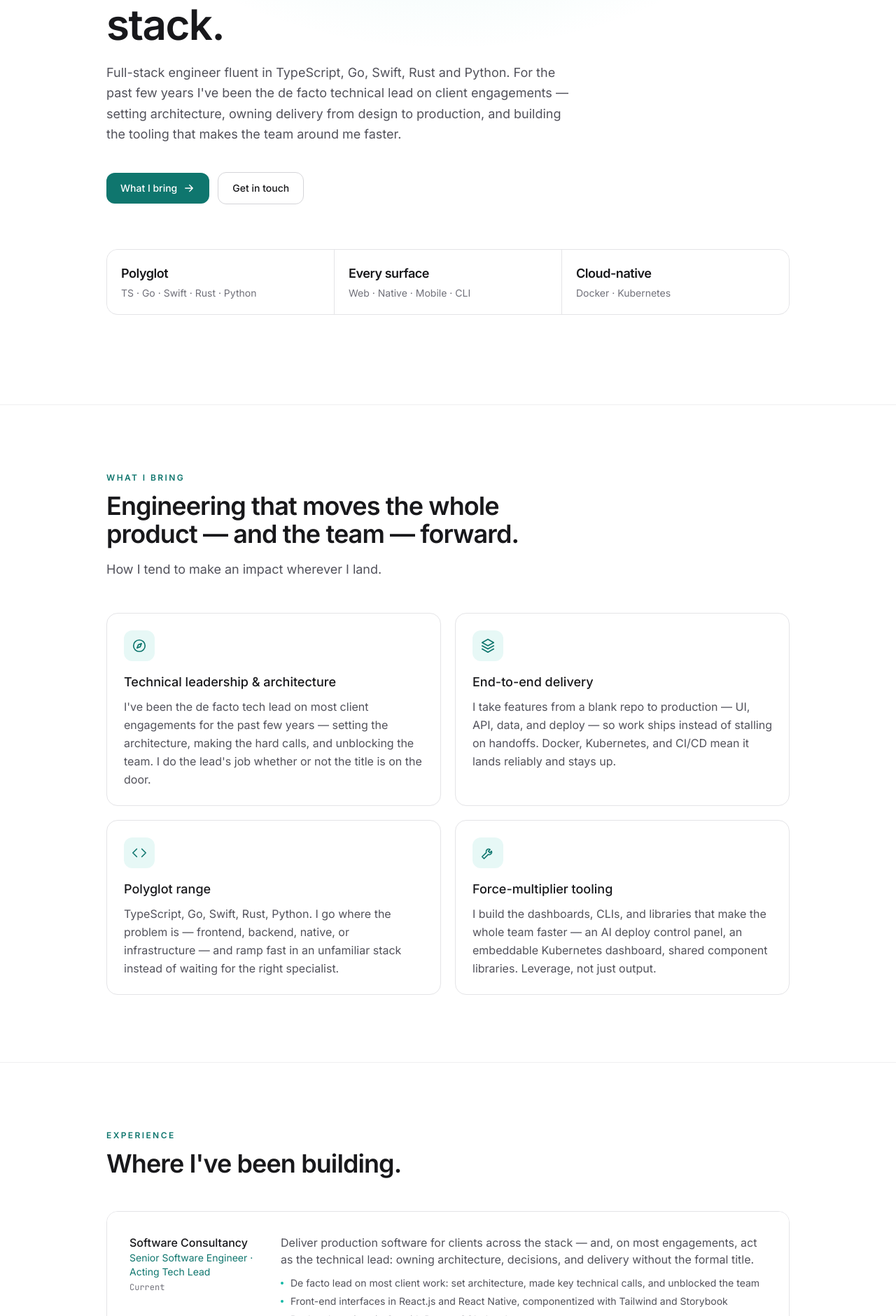
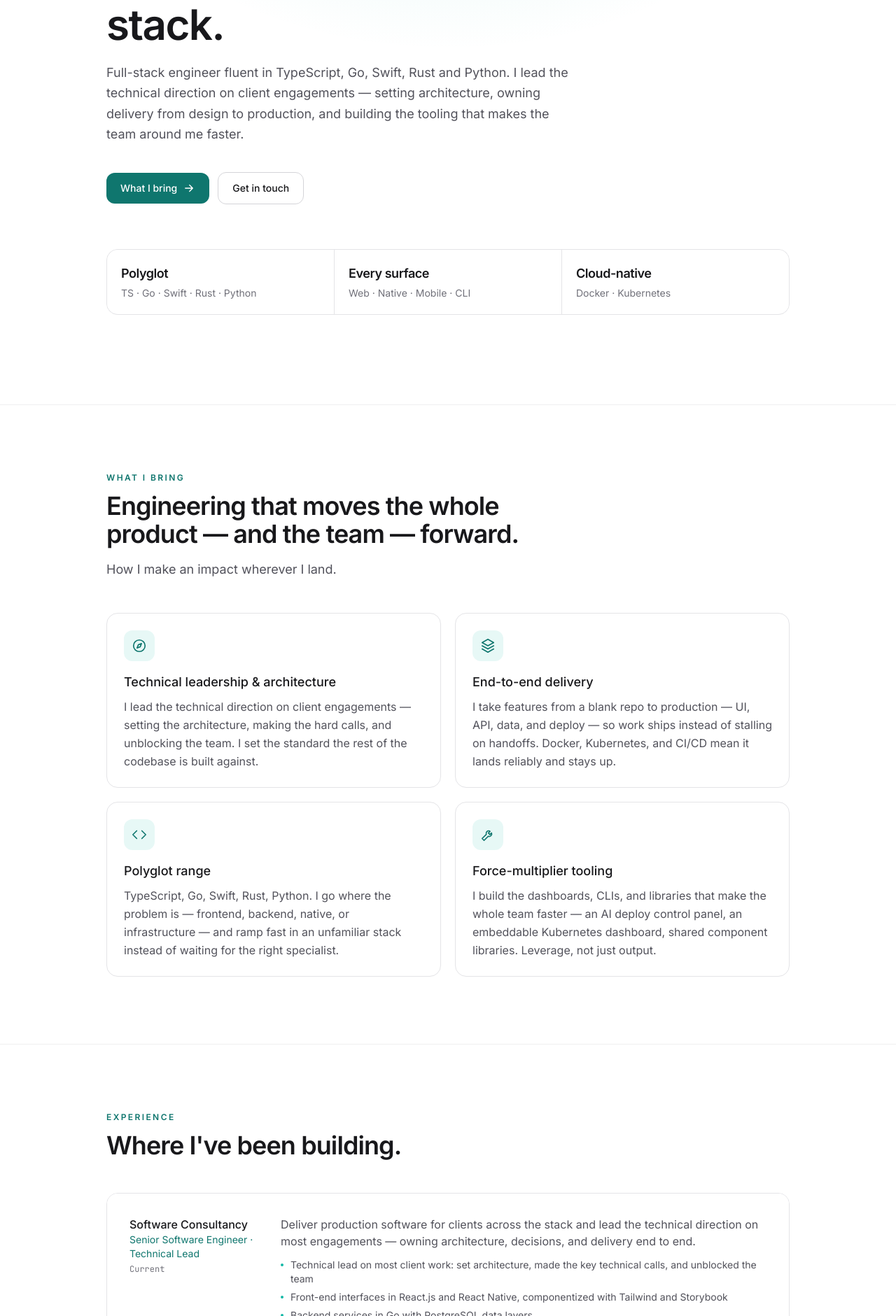
Before and after one commit to waynecodez/waynep-me, a React (Vite) app: page / in a window 1280 px wide. Shown: the part 359-2240 px from the top of the page at 70% size. Built offline with nearby package versions, Linux system fonts and the light colour scheme.

Commit message:
copy: state technical leadership as fact, drop hedging
Remove 'de facto / acting / without the title' qualifiers across Hero,
Strengths, Experience, About, and metadata. Title is now 'Senior
Software Engineer - Technical Lead'; leadership stated plainly.

```diff
--- a/index.html
+++ b/index.html
@@ -9,14 +9,14 @@
     <title>Wayne Puranda — Software Engineer</title>
     <meta
       name="description"
-      content="Wayne Puranda — full-stack software engineer and acting tech lead. Fluent in TypeScript, Go, Swift, Rust, and Python; I own architecture and delivery across web, native, and infrastructure."
+      content="Wayne Puranda — full-stack software engineer and technical lead. Fluent in TypeScript, Go, Swift, Rust, and Python; I own architecture and delivery across web, native, and infrastructure."
     />
 
     <meta property="og:type" content="website" />
     <meta property="og:title" content="Wayne Puranda — Software Engineer" />
     <meta
       property="og:description"
-      content="Full-stack engineer and acting tech lead across TypeScript, Go, Swift, Rust, and Python. I own architecture and delivery from design to production."
+      content="Full-stack engineer and technical lead across TypeScript, Go, Swift, Rust, and Python. I own architecture and delivery from design to production."
     />
     <meta property="og:url" content="https://waynep.me" />
     <meta name="twitter:card" content="summary_large_image" />
--- a/src/components/About.tsx
+++ b/src/components/About.tsx
@@ -37,10 +37,9 @@ export function About() {
 						<p>
 							I&apos;m Wayne Puranda — a software engineer who enjoys taking an
 							idea from a blank repo to something people actually use, and
-							owning every layer in between. Over the last few years that&apos;s
-							increasingly meant leading the technical direction too: shaping
-							architecture, mentoring, and being the person the team turns to
-							when something is stuck.
+							owning every layer in between. It also means leading the technical
+							direction — shaping architecture, mentoring engineers, and being
+							the person the team turns to when something is stuck.
 						</p>
 						<p>
 							I work end to end — intuitive front ends in React and React
--- a/src/components/Experience.tsx
+++ b/src/components/Experience.tsx
@@ -10,12 +10,12 @@ type Role = {
 const roles: Role[] = [
 	{
 		company: "Software Consultancy",
-		title: "Senior Software Engineer · Acting Tech Lead",
+		title: "Senior Software Engineer · Technical Lead",
 		period: "Current",
 		summary:
-			"Deliver production software for clients across the stack — and, on most engagements, act as the technical lead: owning architecture, decisions, and delivery without the formal title.",
+			"Deliver production software for clients across the stack and lead the technical direction on most engagements — owning architecture, decisions, and delivery end to end.",
 		highlights: [
-			"De facto lead on most client work: set architecture, made key technical calls, and unblocked the team",
+			"Technical lead on most client work: set architecture, made the key technical calls, and unblocked the team",
 			"Front-end interfaces in React.js and React Native, componentized with Tailwind and Storybook",
 			"Backend services in Go with PostgreSQL data layers",
 			"Containerized delivery and orchestration with Docker and Kubernetes",
--- a/src/components/Hero.tsx
+++ b/src/components/Hero.tsx
@@ -36,10 +36,9 @@ export function Hero() {
 					style={{ animationDelay: "0.1s" }}
 				>
 					Full-stack engineer fluent in TypeScript, Go, Swift, Rust and Python.
-					For the past few years I&apos;ve been the de facto technical lead on
-					client engagements — setting architecture, owning delivery from design
-					to production, and building the tooling that makes the team around me
-					faster.
+					I lead the technical direction on client engagements — setting
+					architecture, owning delivery from design to production, and building
+					the tooling that makes the team around me faster.
 				</p>
 				<div
 					className="mt-10 flex animate-fade-up flex-wrap items-center gap-3"
--- a/src/components/Strengths.tsx
+++ b/src/components/Strengths.tsx
@@ -4,7 +4,7 @@ const strengths = [
 	{
 		icon: CompassIcon,
 		title: "Technical leadership & architecture",
-		body: "I've been the de facto tech lead on most client engagements for the past few years — setting the architecture, making the hard calls, and unblocking the team. I do the lead's job whether or not the title is on the door.",
+		body: "I lead the technical direction on client engagements — setting the architecture, making the hard calls, and unblocking the team. I set the standard the rest of the codebase is built against.",
 	},
 	{
 		icon: LayersIcon,
@@ -35,7 +35,7 @@ export function Strengths() {
 					Engineering that moves the whole product — and the team — forward.
 				</h2>
 				<p className="mt-4 max-w-2xl text-lg leading-relaxed text-zinc-600 dark:text-zinc-400">
-					How I tend to make an impact wherever I land.
+					How I make an impact wherever I land.
 				</p>
 
 				<div className="mt-12 grid gap-5 sm:grid-cols-2">
```
